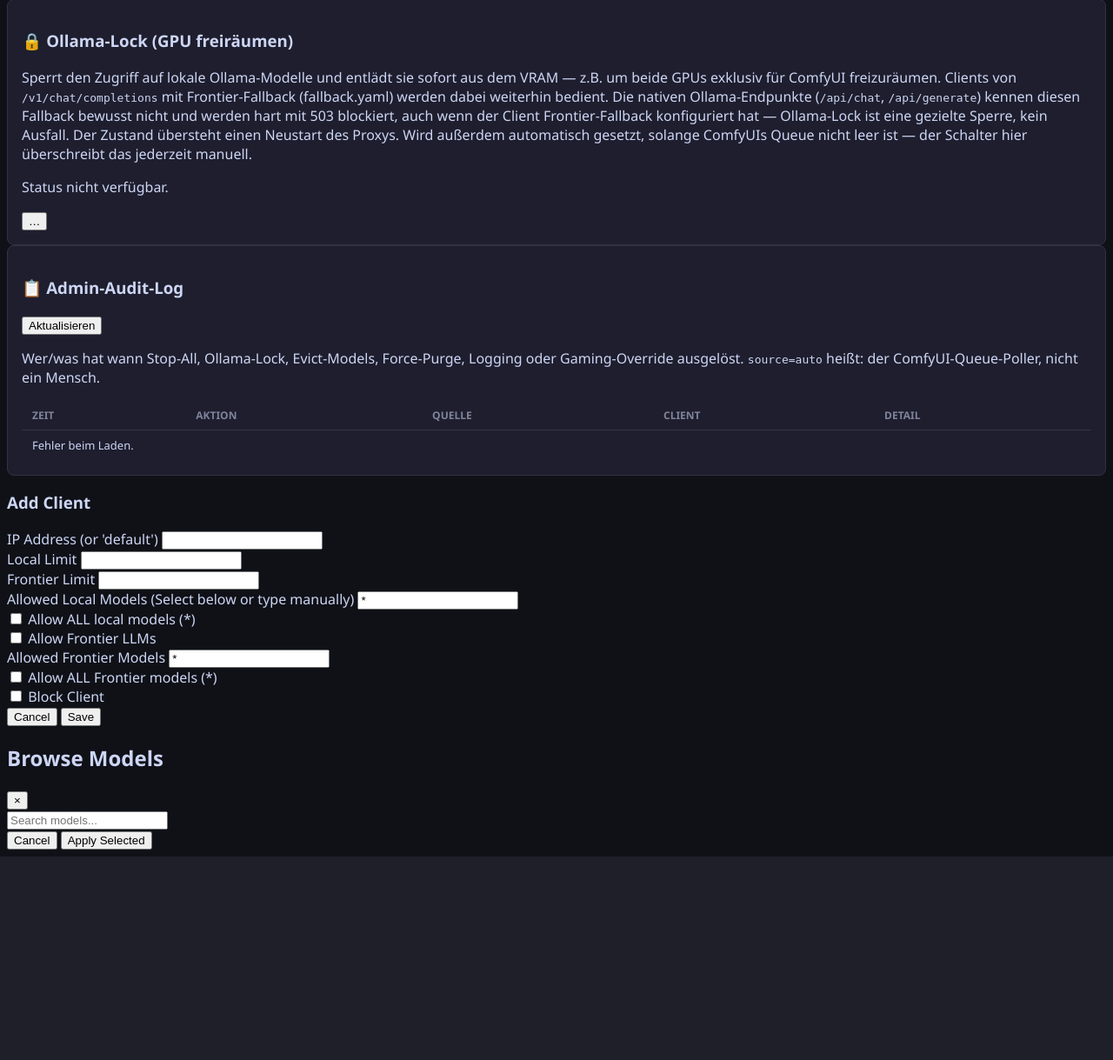
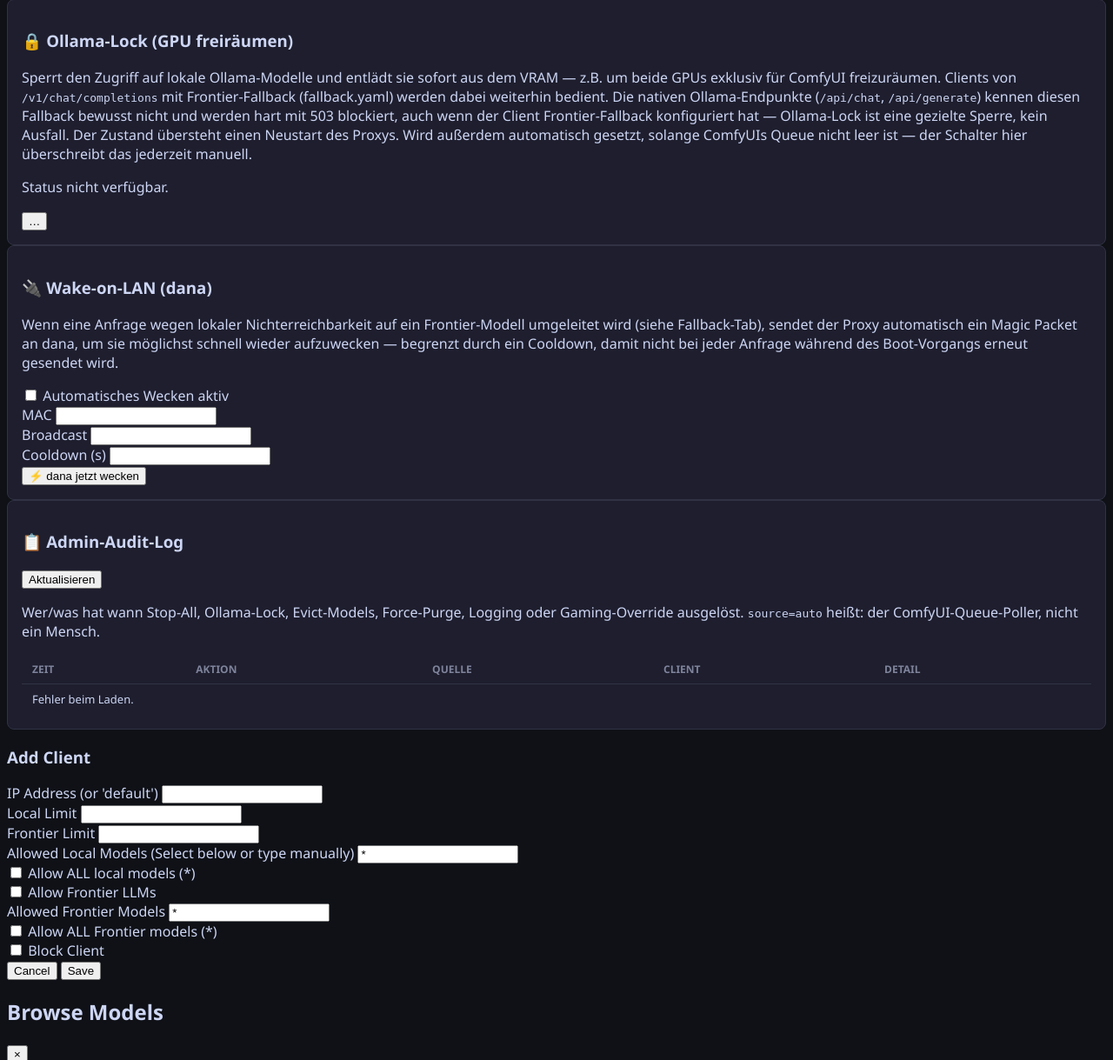
Before and after one commit to MrMarco74/llmproxy, a Python web app: template dashboard/templates/admin.html in a window 1280 px wide. Shown: the part 2218-3437 px from the top of the page at 87% size. Before the commit the page ends 3203 px from the top, so only its background shows below. Run offline with Jinja, Linux system fonts and the light colour scheme; the template is opened without the code that fills it, so the values that code supplies are empty; some libraries are stand-ins or nearby versions.

Commit message:
Sync von internem Repo @ 435d76f (2026-08-05)

```diff
--- a/dashboard/templates/admin.html
+++ b/dashboard/templates/admin.html
@@ -242,6 +242,46 @@
     </div>
 
     <div class="card max-w-2xl mt-4">
+        <div class="flex justify-between items-center">
+            <div>
+                <h3 class="font-bold text-[#cdd6f4]">🔌 Wake-on-LAN (dana)</h3>
+                <p class="text-sm text-[#7f849c] mt-1">
+                    Wenn eine Anfrage wegen lokaler Nichterreichbarkeit auf ein Frontier-Modell
+                    umgeleitet wird (siehe Fallback-Tab), sendet der Proxy automatisch ein
+                    Magic Packet an dana, um sie möglichst schnell wieder aufzuwecken
+                    &mdash; begrenzt durch ein Cooldown, damit nicht bei jeder Anfrage
+                    während des Boot-Vorgangs erneut gesendet wird.
+                </p>
+                <div class="flex items-center gap-2 mt-2">
+                    <label class="flex items-center gap-2 cursor-pointer text-sm">
+                        <input type="checkbox" id="wol-enable" class="form-checkbox h-4 w-4 text-[#89b4fa]" onchange="saveWolConfig()">
+                        Automatisches Wecken aktiv
+                    </label>
+                </div>
+                <div class="flex flex-wrap gap-3 mt-2 text-xs items-end">
+                    <div>
+                        <label class="block text-[#7f849c] mb-1">MAC</label>
+                        <input type="text" id="wol-mac" class="bg-[#181825] border border-[#313244] rounded px-2 py-1 text-[#cdd6f4] w-36 font-mono" onchange="saveWolConfig()">
+                    </div>
+                    <div>
+                        <label class="block text-[#7f849c] mb-1">Broadcast</label>
+                        <input type="text" id="wol-broadcast" class="bg-[#181825] border border-[#313244] rounded px-2 py-1 text-[#cdd6f4] w-32 font-mono" onchange="saveWolConfig()">
+                    </div>
+                    <div>
+                        <label class="block text-[#7f849c] mb-1">Cooldown (s)</label>
+                        <input type="number" id="wol-cooldown" class="bg-[#181825] border border-[#313244] rounded px-2 py-1 text-[#cdd6f4] w-20" onchange="saveWolConfig()">
+                    </div>
+                </div>
+            </div>
+            <div class="text-right">
+                <button onclick="wakeDanaNow(this)" class="bg-[#89b4fa] text-[#1e1e2e] px-4 py-2 rounded text-sm font-bold hover:bg-[#b4befe] transition">
+                    ⚡ dana jetzt wecken
+                </button>
+            </div>
+        </div>
+    </div>
+
+    <div class="card max-w-2xl mt-4">
         <div class="flex justify-between items-center mb-2">
             <h3 class="font-bold text-[#cdd6f4]">📋 Admin-Audit-Log</h3>
             <button onclick="fetchAdminActions()" class="text-[#89b4fa] text-sm hover:underline">Aktualisieren</button>
@@ -356,6 +396,7 @@ async function initAdmin() {
     await fetchGuardrails();
     await fetchBans();
     await fetchOllamaLockStatus();
+    await fetchWolConfig();
     await fetchAdminActions();
 }
 
@@ -989,6 +1030,54 @@ async function toggleOllamaLock() {
     }
 }
 
+// Wake-on-LAN (dana)
+async function fetchWolConfig() {
+    try {
+        const r = await fetch('/api/admin/wol_config');
+        const cfg = await r.json();
+        if (cfg.error) return;
+        document.getElementById('wol-enable').checked = !!cfg.enabled;
+        document.getElementById('wol-mac').value = cfg.mac || '';
+        document.getElementById('wol-broadcast').value = cfg.broadcast || '';
+        document.getElementById('wol-cooldown').value = cfg.cooldown_s ?? 300;
+    } catch(e) { console.error("Failed to load WOL config", e); }
+}
+
+async function saveWolConfig() {
+    const cfg = {
+        enabled: document.getElementById('wol-enable').checked,
+        mac: document.getElementById('wol-mac').value.trim(),
+        broadcast: document.getElementById('wol-broadcast').value.trim(),
+        port: 9,
+        cooldown_s: parseInt(document.getElementById('wol-cooldown').value) || 300
+    };
+    try {
+        const r = await fetch('/api/admin/wol_config', {
+            method: 'POST',
+            headers: {'Content-Type': 'application/json'},
+            body: JSON.stringify(cfg)
+        });
+        const data = await r.json();
+        if (!data.ok) alert('Fehler beim Speichern: ' + (data.error || '?'));
+    } catch(e) { alert('Netzwerkfehler beim Speichern der WOL-Config'); }
+}
+
+async function wakeDanaNow(btn) {
+    btn.disabled = true;
+    const oldText = btn.innerText;
+    btn.innerText = 'Sende Magic Packet...';
+    try {
+        const r = await fetch('/api/proxy/maintenance/wake-dana', {method: 'POST'});
+        const data = await r.json();
+        btn.innerText = data.ok ? '✓ Gesendet!' : 'Fehler';
+        fetchAdminActions();
+    } catch(e) {
+        btn.innerText = 'Fehler';
+    } finally {
+        setTimeout(() => { btn.innerText = oldText; btn.disabled = false; }, 2000);
+    }
+}
+
 // Admin-Actions Audit Log
 async function fetchAdminActions() {
     const tbody = document.getElementById('admin-actions-tbody');
@@ -1282,6 +1371,10 @@ function renderGuardrailRules() {
             <select class="rule-action bg-[#1e1e2e] border border-[#313244] rounded px-1 py-1 text-xs text-[#cdd6f4]" onchange="updateGuardrailRule(${i}, 'action', this.value)">
                 ${_sel(ACTION_OPTS, rule.action || 'deny')}
             </select>
+            ${rule.action === 'redirect' ? `
+            <select class="rule-target-model bg-[#1e1e2e] border border-[#89b4fa] rounded px-1 py-1 text-xs text-[#cdd6f4]" onchange="updateGuardrailRule(${i}, 'target_model', this.value)" title="Ziel-Modell bei Redirect">
+                ${_sel(localModels.map(m => ({value: m, label: m})), rule.target_model || 'qwen3:8b')}
+            </select>` : ''}
             <select class="rule-mode bg-[#1e1e2e] border border-[#313244] rounded px-1 py-1 text-xs text-[#cdd6f4]" onchange="updateGuardrailRule(${i}, 'mode', this.value)">
                 ${_sel(MODE_OPTS, rule.mode || 'enforce')}
             </select>
@@ -1297,6 +1390,7 @@ function addGuardrailRule() {
 
 function updateGuardrailRule(idx, key, value) {
     _getCurrentRuleList()[idx][key] = value;
+    if (key === 'action') renderGuardrailRules();
 }
 
 function deleteGuardrailRule(idx) {
```
Also changed, not shown: config/wol.yaml (added, +10 -0 lines), dashboard/app.py (+28 -0 lines), proxy/llmproxy.py (+84 -1 lines).
